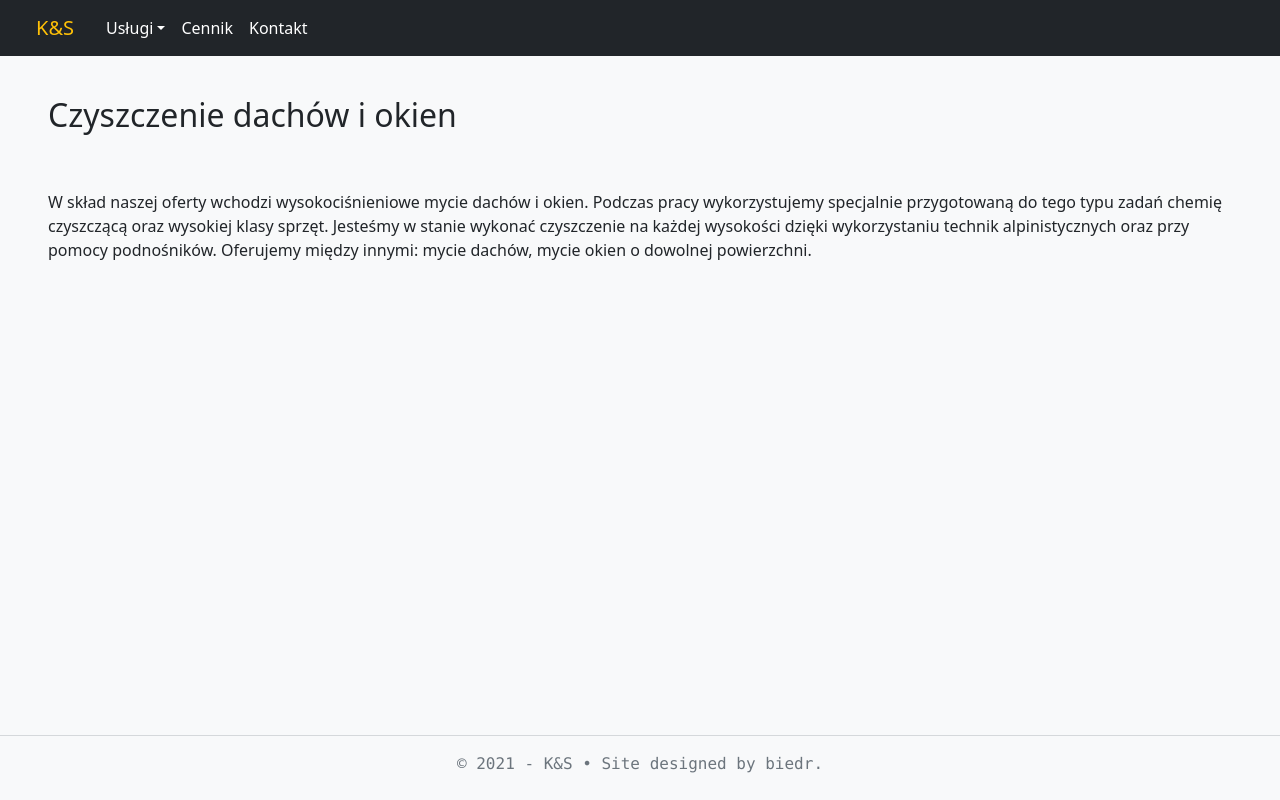
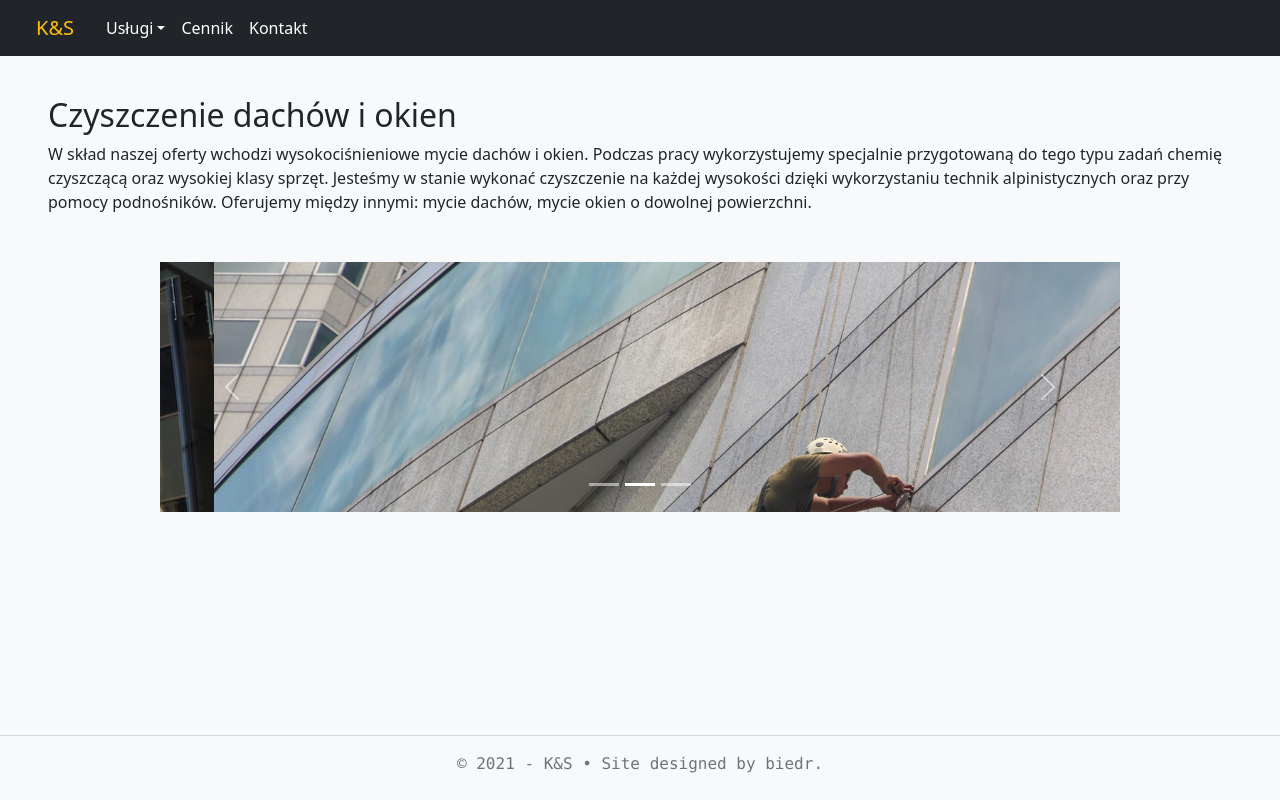
Before and after one commit to biedronaa/kands, a React (Create React App) app: page /1 in a window 1280 px wide. Built offline with nearby package versions, Linux system fonts and the light colour scheme.

Commit message:
slider&contactSite

```diff
--- a/public/style.css
+++ b/public/style.css
@@ -1,10 +1,9 @@
-img {
+img.animeImg {
     transition: all .2s ease-in-out;
 }
-img:hover {
+img.animeImg:hover {
     transform: scale(1.03);
 }
-
 .myFooter {
     left: 0;
     bottom: 0;
@@ -15,3 +14,7 @@ img:hover {
 .customHeight {
     min-height: calc(100vh - 153px);
 }
+
+.sliderHeight {
+    max-height: 250px;
+}
--- a/src/components/Contact.js
+++ b/src/components/Contact.js
@@ -2,7 +2,26 @@ import React from 'react'
 
 const Contact = () => {
     return (
-        <div class="bg-light mt-5 customHeight">Kontakt</div>
+        <div class="bg-light mt-5 customHeight">
+            <h2 class="p-5">Kontakt</h2>
+            <div class="w-100 d-flex justify-content-around row row-cols-1 row-cols-lg-3 mx-auto">
+                <div class="col text-center pb-5 ">
+                    <i class="fas fa-phone fa-3x"></i>
+                    <p class="pt-5 fw-bolder">511 777 999</p>
+                    <p class="pt-3 fw-bolder">744 999 222</p>
+                </div>
+                <div class="col text-center pb-5">
+                    <i class="fas fa-map-marked-alt fa-3x"></i>
+                    <p class="pt-5 fw-bolder">ul. Fryderyka Chopina 5</p>
+                    <p class="pt-3 fw-bolder">80-808 Gdańsk</p>
+                </div>
+                <div class="col text-center pb-5">
+                    <i class="fas fa-at fa-3x"></i>
+                    <p class="pt-5 fw-bolder">info@kands.pl</p>
+                    <p class="pt-3 fw-bolder">office@kands.pl</p>
+                </div>
+            </div>
+        </div>
     )
 }
 
--- a/src/components/Home.js
+++ b/src/components/Home.js
@@ -10,7 +10,7 @@ const Home = () => {
             <div class="w-100 d-flex justify-content-around row row-cols-1 row-cols-lg-3 mt-5 mx-auto">
                 <div class="col p-4">
                     <div class="card mt-3 border-0 bg-light">
-                    <Link to="/1"><img src={banner} class="card-img-top" alt="mycie szyb" /></Link>
+                    <Link to="/1"><img src={banner} class="card-img-top animeImg" alt="mycie szyb" /></Link>
                     <div class="card-body">
                         <h5 class="card-title">Czyszczenie dachów i okien</h5>
                         <p class="card-text">W skład naszej oferty wchodzi wysokociśnieniowe mycie dachów. Podczas pracy wykorzystujemy specjalnie przygotowaną do tego typu zadań chemię czyszczącą oraz wysokiej klasy sprzęt.</p>
@@ -23,7 +23,7 @@ const Home = () => {
 
                 <div class="col p-4">
                     <div class="card mt-3 border-0  bg-light">
-                    <Link to="/2"><img src={banner1} class="card-img-top" alt="mycie elewacji" /></Link>
+                    <Link to="/2"><img src={banner1} class="card-img-top animeImg" alt="mycie elewacji" /></Link>
                     <div class="card-body">
                         <h5 class="card-title">Czyszczenie elewacji i podjazdów</h5>
                         <p class="card-text">Efektywnie czyścimy nie tylko kostkę brukową, ale także wszelkiego rodzaju kamienie naturalne, piaskowce. Myjemy także tarasy, usuwamy plamy oleju.</p>
@@ -36,7 +36,7 @@ const Home = () => {
 
                 <div class="col p-4">
                     <div class="card mt-3 border-0  bg-light">
-                    <Link to="/3"><img src={banner2} class="card-img-top" alt="mycie auta" /></Link>
+                    <Link to="/3"><img src={banner2} class="card-img-top animeImg" alt="mycie auta" /></Link>
                     <div class="card-body">
                         <h5 class="card-title">Czyszczenie samochodów</h5>
                         <p class="card-text">Oprócz standardowego mycia wysokociśnieniowego samochodów oferujemy również mycie przyczep, maszyn przemysłowych oraz rolniczych, a nawet mebli ogrodowych.</p>
--- a/src/components/Service1.js
+++ b/src/components/Service1.js
@@ -1,10 +1,11 @@
 import React from 'react'
+import Slider from './Slider'
 
 const Service1 = () => {
     return (
         <div class="bg-light mt-5 customHeight">
-            <h2 class="p-5">Czyszczenie dachów i okien</h2>
-            <p class="px-5 ">
+            <h2 class="pt-5 px-5">Czyszczenie dachów i okien</h2>
+            <p class="px-5">
             W skład naszej oferty wchodzi wysokociśnieniowe mycie dachów i okien. Podczas pracy wykorzystujemy specjalnie przygotowaną do tego typu zadań chemię czyszczącą oraz wysokiej klasy sprzęt.
 
             Jesteśmy w stanie wykonać czyszczenie na każdej wysokości dzięki wykorzystaniu technik alpinistycznych oraz przy pomocy podnośników.
@@ -14,6 +15,7 @@ const Service1 = () => {
             mycie dachów,
             mycie okien o dowolnej powierzchni.
             </p>
+            <Slider />
         </div>
     )
 }
--- a/src/components/Service2.js
+++ b/src/components/Service2.js
@@ -1,14 +1,15 @@
 import React from 'react'
-
+import Slider from './Slider'
 const Service2 = () => {
     return (
         <div class="bg-light mt-5 customHeight">
-            <h2 class="p-5">Czyszczenie elewacji i podjazdów</h2>
+            <h2 class="pt-5 px-5">Czyszczenie elewacji i podjazdów</h2>
             <p class="px-5">
             Efektywnie czyścimy nie tylko kostkę brukową, ale także wszelkiego rodzaju kamienie naturalne, piaskowce. Myjemy także tarasy, usuwamy plamy oleju i ropopochodnych oraz usuwamy zanieczyszczenia atmosferyczne.
 
             Dzięki specjalistycznemu wyposażeniu jesteśmy w stanie zaoferować również usuwanie mchów i porostów porastających kostkę i kamienie.
             </p>
+            <Slider />
         </div>
     )
 }
--- a/src/components/Service3.js
+++ b/src/components/Service3.js
@@ -1,14 +1,16 @@
 import React from 'react'
+import Slider from './Slider'
 
 const Service3 = () => {
     return (
         <div class="bg-light mt-5 customHeight">
-            <h2 class="p-5">Czyszczenie samochodów</h2>
+            <h2 class="pt-5 px-5">Czyszczenie samochodów</h2>
             <p class="px-5">
             Oprócz standardowego mycia wysokociśnieniowego samochodów oferujemy również mycie przyczep, maszyn przemysłowych oraz rolniczych a nawet mebli ogrodowych.
 
-            Całe czyszczenie wykonujemy z dbałością o szczegóły. Naszym priorytetem jest pełne zadowolenie klienta.
+            Całe czyszczenie wykonujemy z dbałością o szczegóły. Naszym priorytetem jest pełne zadowolenie klienta. Dzięki specjalistycznemu wyposażeniu jesteśmy w stanie zaoferować usługi najwyższej jakości.
             </p>
+            <Slider />
         </div>
     )
 }
--- /dev/null
+++ b/src/components/Slider.js
@@ -0,0 +1,37 @@
+import React from 'react'
+import banner from '../images/baner.jpg'
+import banner1 from '../images/baner1.jpg'
+import banner2 from '../images/baner2.jpg'
+
+const Slider = () => {
+    return (
+        <div id="carouselExampleIndicators" class="carousel slide w-75 mx-auto" data-bs-ride="carousel">
+        <ol class="carousel-indicators">
+            <li data-bs-target="#carouselExampleIndicators" data-bs-slide-to="0" class="active"></li>
+            <li data-bs-target="#carouselExampleIndicators" data-bs-slide-to="1"></li>
+            <li data-bs-target="#carouselExampleIndicators" data-bs-slide-to="2"></li>
+        </ol>
+        <div class="carousel-inner sliderHeight mt-5">
+            <div class="carousel-item active">
+            <img src={banner} class="d-block w-100" alt="..." />
+            </div>
+            <div class="carousel-item">
+            <img src={banner1} class="d-block w-100" alt="..." />
+            </div>
+            <div class="carousel-item">
+            <img src={banner2} class="d-block w-100" alt="..." />
+            </div>
+        </div>
+        <a class="carousel-control-prev" href="#carouselExampleIndicators" role="button" data-bs-slide="prev">
+            <span class="carousel-control-prev-icon" aria-hidden="true"></span>
+            <span class="visually-hidden">Previous</span>
+        </a>
+        <a class="carousel-control-next" href="#carouselExampleIndicators" role="button" data-bs-slide="next">
+            <span class="carousel-control-next-icon" aria-hidden="true"></span>
+            <span class="visually-hidden">Next</span>
+        </a>
+        </div>
+    )
+}
+
+export default Slider
--- a/src/components/Tariff.js
+++ b/src/components/Tariff.js
@@ -2,7 +2,14 @@ import React from 'react'
 
 const Tariff = () => {
     return (
-        <div class="bg-light mt-5 customHeight">cennik</div>
+        <div class="bg-light mt-5 customHeight">
+            <div class="bg-light mt-5 customHeight">
+            <h2 class="p-5">Cennik</h2>
+            <p class="px-5 ">
+
+            </p>
+        </div>
+        </div>
     )
 }
 
```
Also changed, not shown: 2 other files (tests, documents, lock files or other folders).
